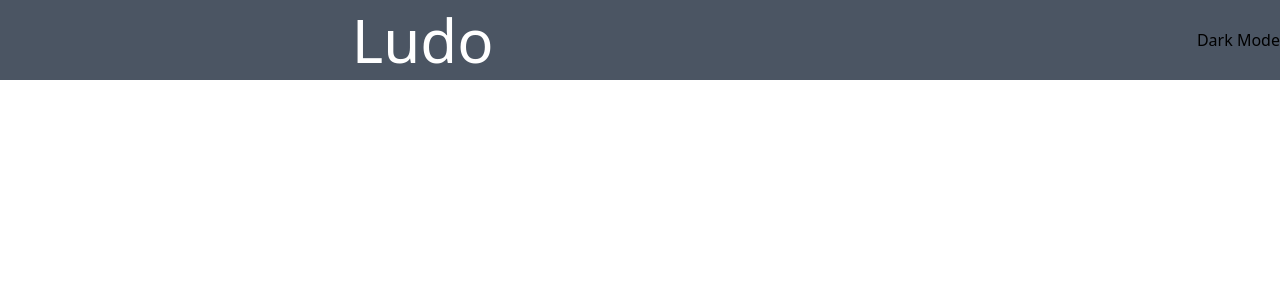
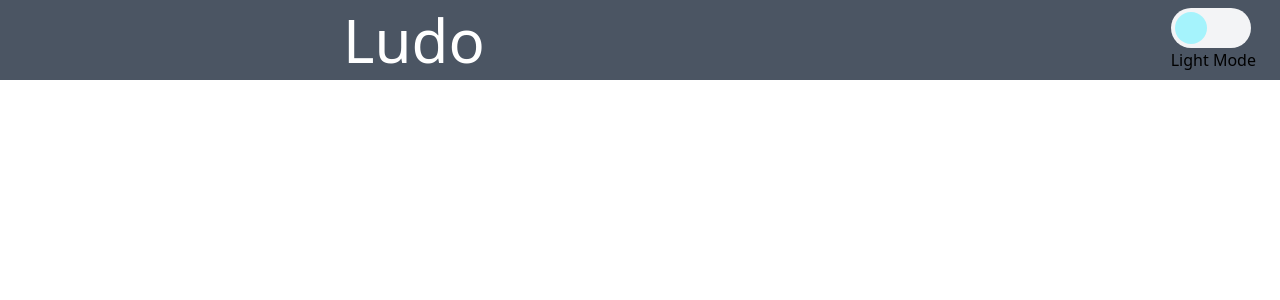
Before and after one commit to ThakurMayank7/Ludo-Next, a Next.js app: page / in a window 1280 px wide. Shown: the top 300 px of the page. Built offline with nearby package versions, Linux system fonts and the light colour scheme.

Commit message:
header done

```diff
--- a/app/page.tsx
+++ b/app/page.tsx
@@ -1,7 +1,17 @@
+'use client';
+
 import Header from "@/components/Header";
+import { useState } from "react";
 
 export default function Home() {
+
+  const [darkMode,setDarkMode]=useState(true);
+
+  const ToggleDark=()=>{
+    setDarkMode(!darkMode);
+  }
+
   return (
-    <Header/>
+    <Header darkMode={darkMode} setDark={ToggleDark}/>
   );
 }
--- a/components/Header.tsx
+++ b/components/Header.tsx
@@ -1,15 +1,33 @@
+'use client';
+
 import React from 'react'
 import Toggle from './ui/Toggle'
 
-function Header() {
+type HeaderProps=
+    {
+        darkMode: boolean;
+        setDark:()=>void;
+    }
+
+
+
+function Header({darkMode,setDark}:HeaderProps) {
+
+    const setDarkMode=()=>{
+        setDark();
+    }
+
   return (
     <div className="bg-gray-600 h-20 w-screen flex">
         <span className="text-white text-6xl self-center mx-auto ">Ludo</span>
 
         {/* container for toggle button */}
-        <div className="flex-row ml-auto self-center">
-            <Toggle/>
-            <span>Dark Mode</span>
+        <div className="flex-row ml-auto self-center pr-6">
+            <div className='flex self-start'>
+            <Toggle setDarkMode={setDarkMode}/>
+            </div>
+
+            <span className='self-end'>{darkMode?"Light Mode":"Dark Mode"}</span>
         </div>
 
     </div>
--- /dev/null
+++ b/components/ui/Grid.tsx
@@ -0,0 +1,14 @@
+import React from 'react'
+
+type GridProps = {
+    darkMode: boolean;
+    clickBlock:(block:number)=>void;
+}
+
+function Grid({}:GridProps) {
+  return (
+    <div>Grid</div>
+  )
+}
+
+export default Grid
--- a/components/ui/Toggle.tsx
+++ b/components/ui/Toggle.tsx
@@ -1,6 +1,10 @@
 import React from 'react'
 
-function Toggle() {
+type ToggleProps = {
+    setDarkMode:()=>void;
+}
+
+function Toggle({setDarkMode}:ToggleProps) {
   return (
     <label
       htmlFor="check"
@@ -10,7 +14,7 @@ function Toggle() {
         type="checkbox"
         id="check"
         className="sr-only peer"
-        // on click
+        onClick={setDarkMode}
       />
       <span className="w-2/5 h-4/5 bg-cyan-200 absolute rounded-full left-1 top-1 peer-checked:bg-black peer-checked:left-11 transition-all duration-500"></span>
     </label>
```
